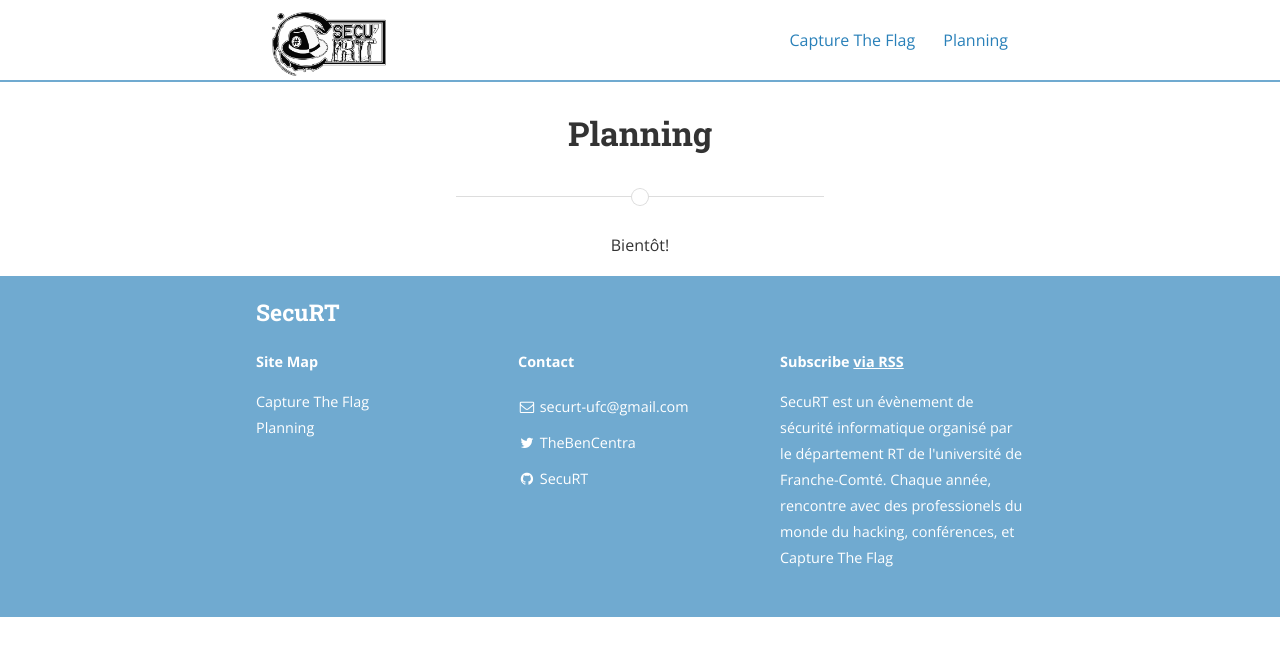
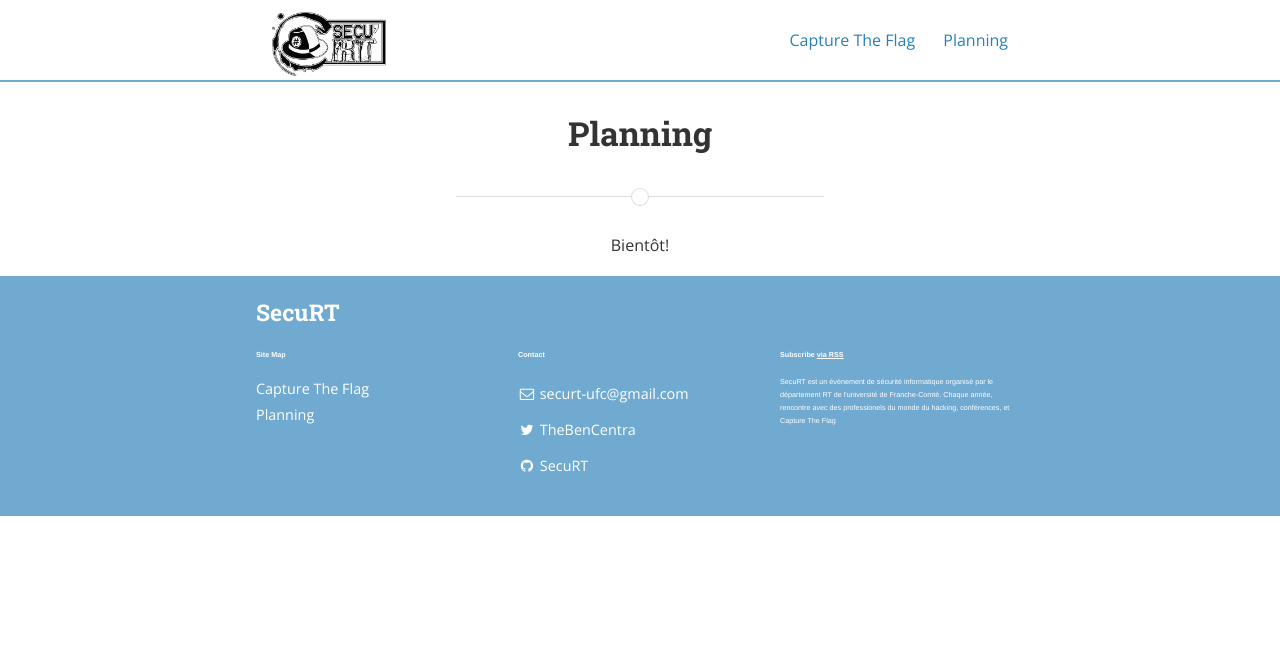
Before and after one commit to SecuRT/securt.github.io, a Jekyll site: the page built from planning.md, in a window 1280 px wide. Shown: the top 656 px of the page. Built offline with Jekyll 4.4.1, drawn with Linux system fonts in a browser that asks for light colours; nearby versions of some CDN libraries; a style sheet for code colours, icons or effects is not loaded.

Commit message:
fixed design

```diff
--- a/css/main.scss
+++ b/css/main.scss
@@ -17,5 +17,6 @@
 }
 
 p {
-	text-decoration: none;
+	font-family: Helvetica, sans-serif;
+	font-size: 0.5em;
 }
```
